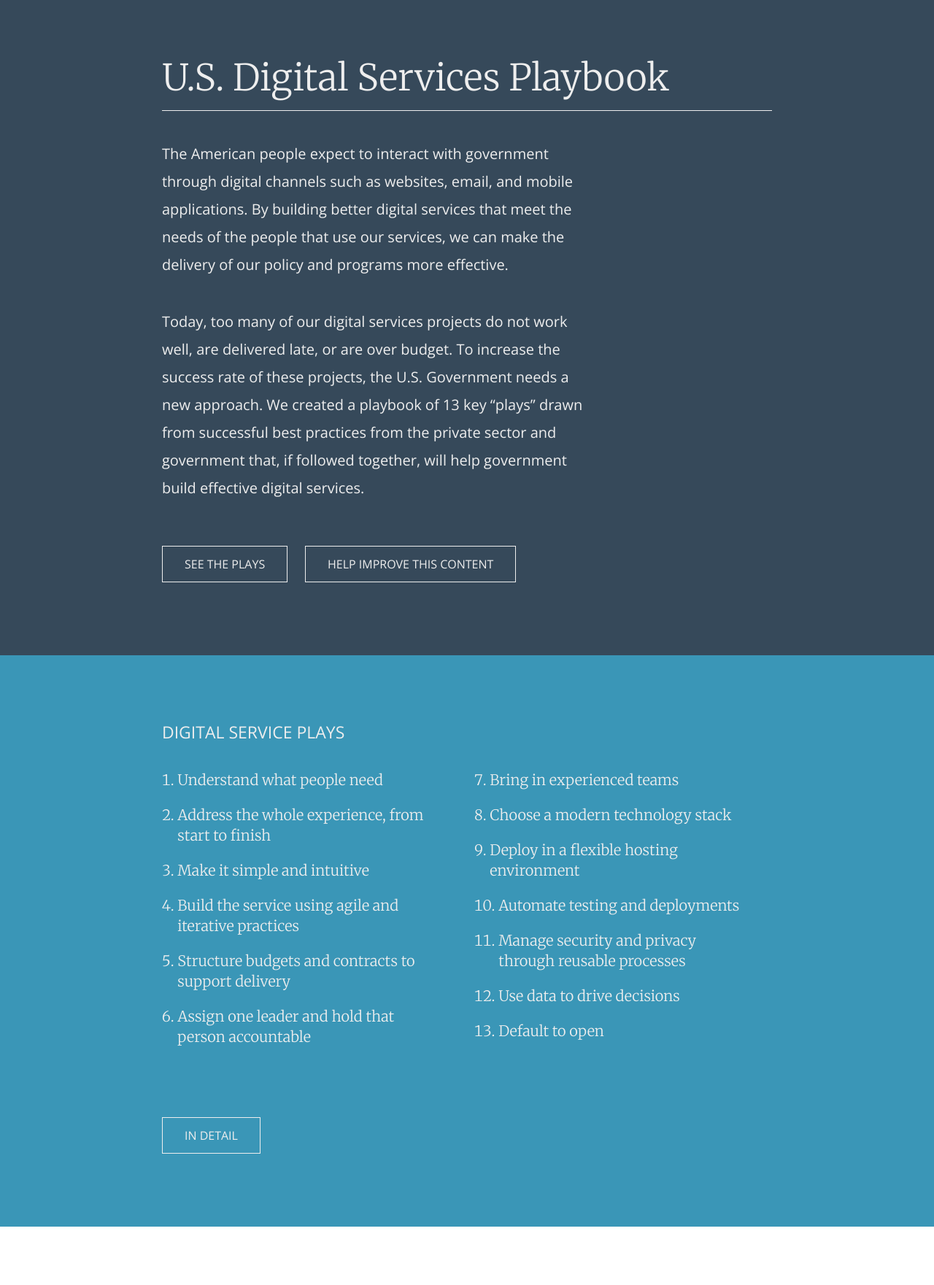
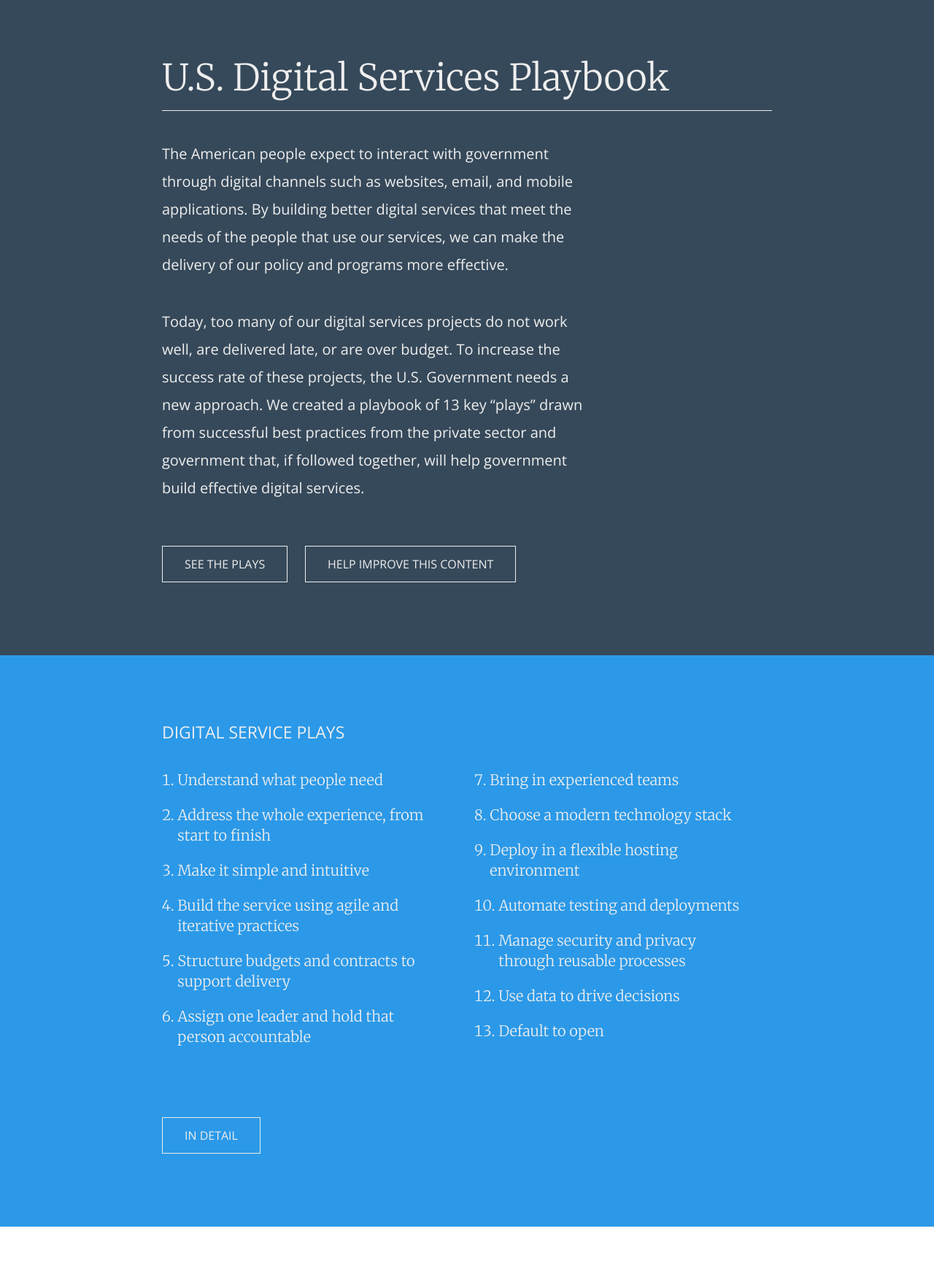
Before and after one commit to usds/playbook, a Jekyll site: the page built from index.html, in a window 1280 px wide. Shown: the whole page at 73% size. Built offline with Jekyll 4.4.1, drawn with Linux system fonts in a browser that asks for light colours; Markdown is read by kramdown in place of the engine named in the settings.

Commit message:
Reducing teal in the playbook blue

```diff
--- a/assets/css/styles.css
+++ b/assets/css/styles.css
@@ -65,7 +65,7 @@
 h4 {
   font-family: "Merriweather", serif;
   font-size: 18px;
-  color: #3a96b7;
+  color: #2b99e8;
   margin-bottom: 0; }
 
 h5 {
@@ -191,7 +191,7 @@
     padding: 0;
     list-style-position: outside; }
   #navigation_bar .active_play a {
-    background: #3a96b7;
+    background: #2b99e8;
     color: #eeeeee;
     text-decoration: none; }
   #navigation_bar li {
@@ -209,7 +209,7 @@
       color: #eeeeee;
       border: 1px solid #1164b0; }
     #navigation_bar li a:hover {
-      background: #3a96b7;
+      background: #2b99e8;
       color: #eeeeee;
       text-decoration: none; }
   #navigation_bar #menu_icon {
@@ -255,7 +255,7 @@
       display: block; } }
 
 #plays_index {
-  background: #3a96b7;
+  background: #2b99e8;
   color: #333333;
   padding-bottom: 60px; }
   #plays_index h3 {
```
